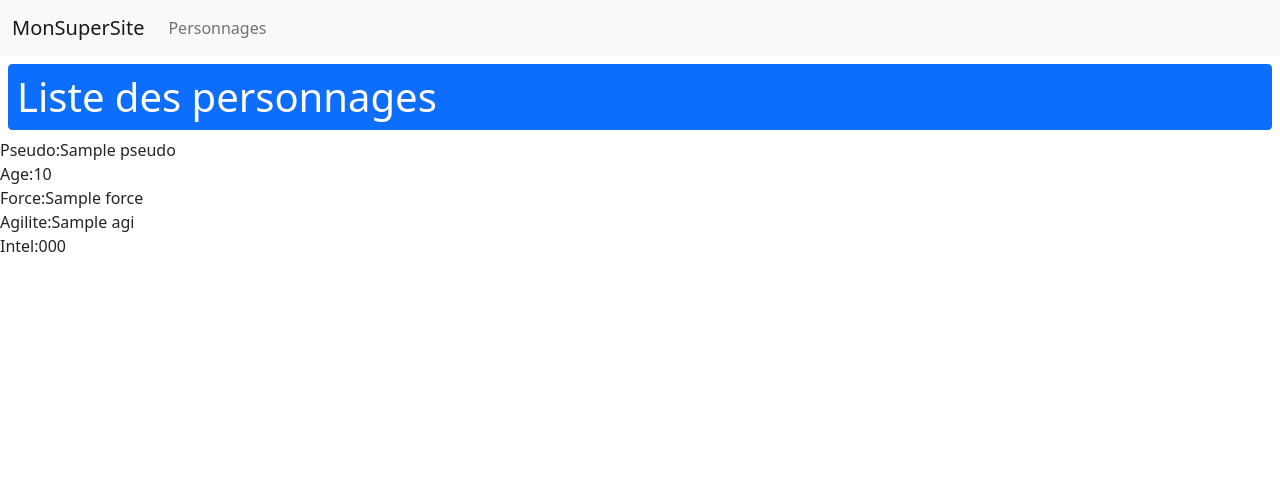
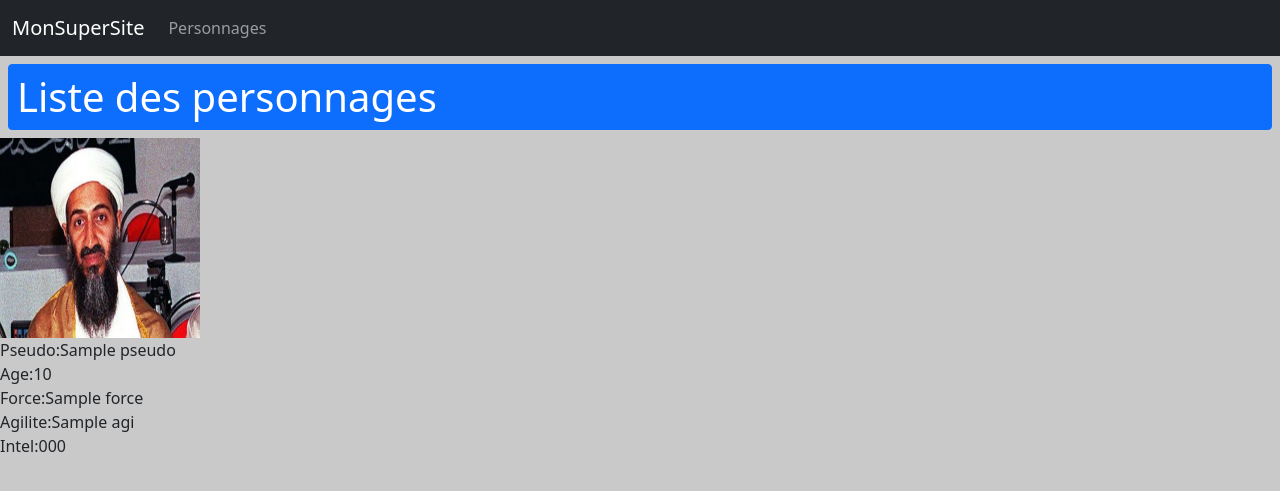
Before and after one commit to islemoueslati/Applications-symfony4, a Symfony app: template templates/personnage/persos.html.twig in a window 1280 px wide. Shown: the top 491 px of the page. Run offline with Twig, Linux system fonts and the light colour scheme; the template is opened without the code that fills it: most values are stand-ins (such as "Sample title", 1, 10 or a date in 2020); some libraries are stand-ins or nearby versions.

Commit message:
avancement

```diff
--- /dev/null
+++ b/public/css/main.css
@@ -0,0 +1,3 @@
+body{
+    background: #C9C9C9;
+}
--- a/src/Controller/PersonnageController.php
+++ b/src/Controller/PersonnageController.php
@@ -21,9 +21,9 @@ class PersonnageController extends AbstractController
     public function persos(): Response
     {
         return $this->render('personnage/persos.html.twig',[
-            "pseudo"=>"toto","Age"=>23,"carac"=>[
+            "pseudo"=>"DODO","Age"=>23,"carac"=>[
                 "force"=>3,
-                "Agi"=>2,
+                "Agi"=>76,
                 "intel"=>2
             ]
         ]);
--- a/templates/base.html.twig
+++ b/templates/base.html.twig
@@ -4,6 +4,7 @@
         <meta charset="UTF-8">
         <title>{% block title %}Welcome!{% endblock %}</title>
         <link href="https://cdn.jsdelivr.net/npm/bootstrap@5.0.0-beta3/dist/css/bootstrap.min.css" rel="stylesheet" integrity="sha384-eOJMYsd53ii+scO/bJGFsiCZc+5NDVN2yr8+0RDqr0Ql0h+rP48ckxlpbzKgwra6" crossorigin="anonymous">
+        <link rel="stylesheet" href="css/main.css">
         {% block stylesheets %}{% endblock %}
     </head>
     <body>
--- a/templates/menu.html.twig
+++ b/templates/menu.html.twig
@@ -1,13 +1,13 @@
-<nav class="navbar navbar-expand-lg navbar-light bg-light">
+<nav class="navbar navbar-expand-lg navbar-dark bg-dark">
     <div class="container-fluid">
-        <a class="navbar-brand" href="#">MonSuperSite</a>
+        <a class="navbar-brand" href="/">MonSuperSite</a>
         <button class="navbar-toggler" type="button" data-bs-toggle="collapse" data-bs-target="#navbarSupportedContent" aria-controls="navbarSupportedContent" aria-expanded="false" aria-label="Toggle navigation">
             <span class="navbar-toggler-icon"></span>
         </button>
         <div class="collapse navbar-collapse" id="navbarSupportedContent">
             <ul class="navbar-nav me-auto mb-2 mb-lg-0">
                 <li class="nav-item">
-                    <a class="nav-link" href="persos">Personnages</a>
+                    <a class="nav-link" href="/persos">Personnages</a>
                 </li>
 
 
--- a/templates/personnage/persos.html.twig
+++ b/templates/personnage/persos.html.twig
@@ -6,6 +6,7 @@
     Liste des personnages
 {% endblock %}
 {% block body %}
+    <div><img src="{{ asset("images/personnages/benladen.jpg") }}"width="200" height="200"></div>
     <div>Pseudo:{{ pseudo }}</div>
     <div>Age:{{ Age }}</div>
     <div>Force:{{ carac.force }}</div>
```
Also changed, not shown: public/images/armes/arm1.jpg (added), public/images/armes/arm2.jpg (added), public/images/armes/arm3.jpg (added), public/images/personnages/abubrahim.jpg (added), public/images/personnages/benladen.jpg (added), public/images/personnages/kardaoui.jpg (added).
